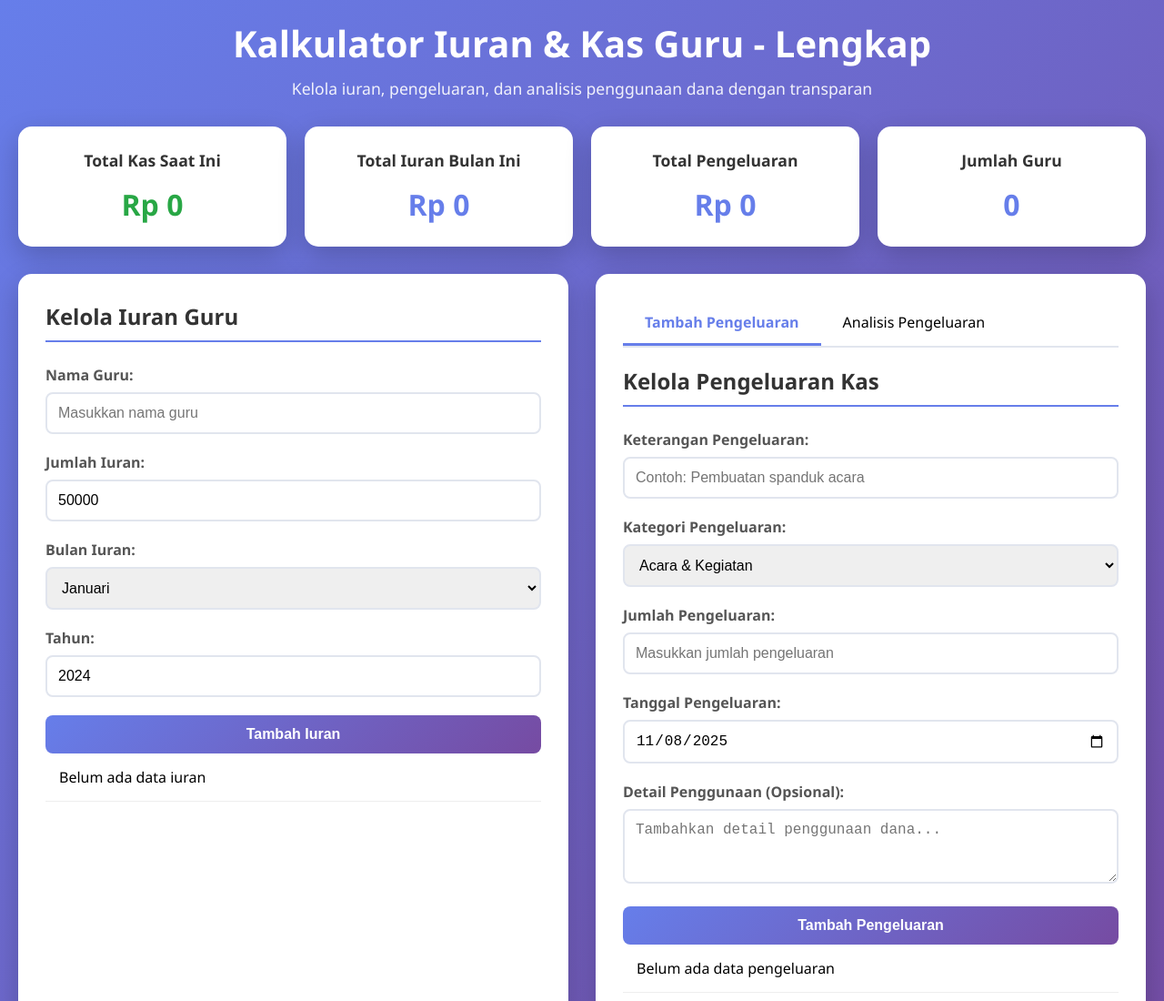
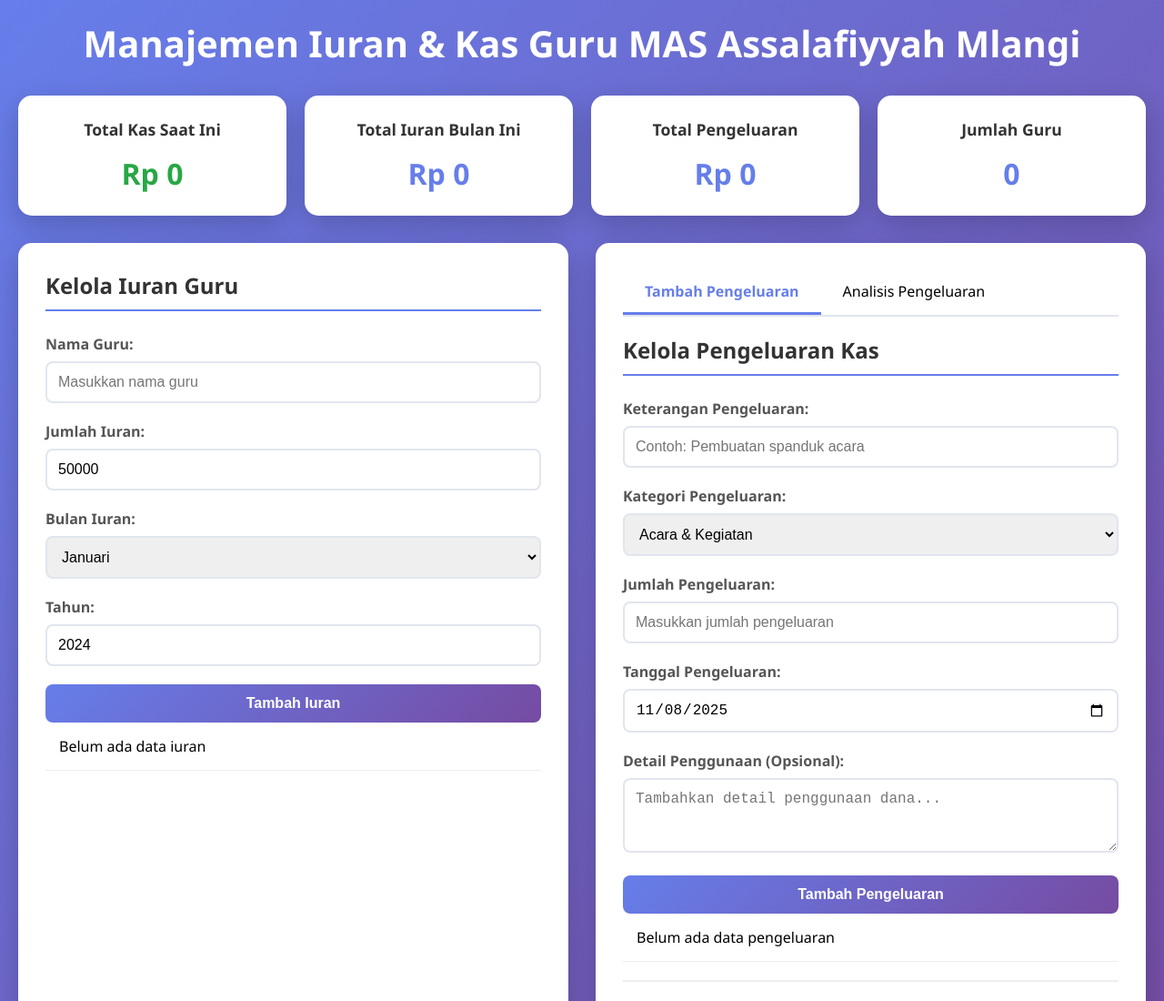
Before and after one commit to setiawaneko/iurankas, a plain HTML site: page index.html in a window 1280 px wide. Shown: the top 1100 px of the page at 91% size. Drawn offline with Linux system fonts and the light colour scheme.

Commit message:
index.html

```diff
--- a/index.html
+++ b/index.html
@@ -3,7 +3,7 @@
 <head>
     <meta charset="UTF-8">
     <meta name="viewport" content="width=device-width, initial-scale=1.0">
-    <title>Manajemen Iuran & Kas Guru MAS Assalafiyyah Mlangi</title>
+    <title>Iuran Kas | Assalafiyyah </title>
     <style>
         * {
             margin: 0;
@@ -336,8 +336,8 @@
 <body>
     <div class="container">
         <div class="header">
-            <h1>Kalkulator Iuran & Kas Guru - Lengkap</h1>
-            <p>Kelola iuran, pengeluaran, dan analisis penggunaan dana dengan transparan</p>
+            <h1>Manajemen Iuran & Kas Guru MAS Assalafiyyah Mlangi</h1>
+
         </div>
 
         <div class="dashboard">
```
